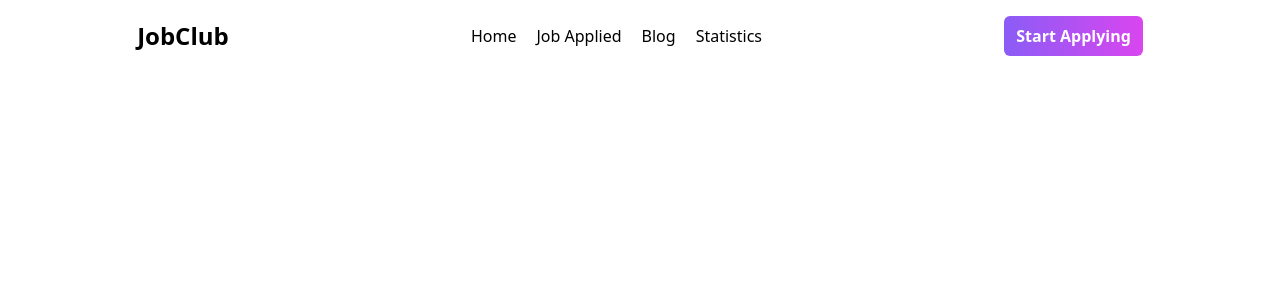
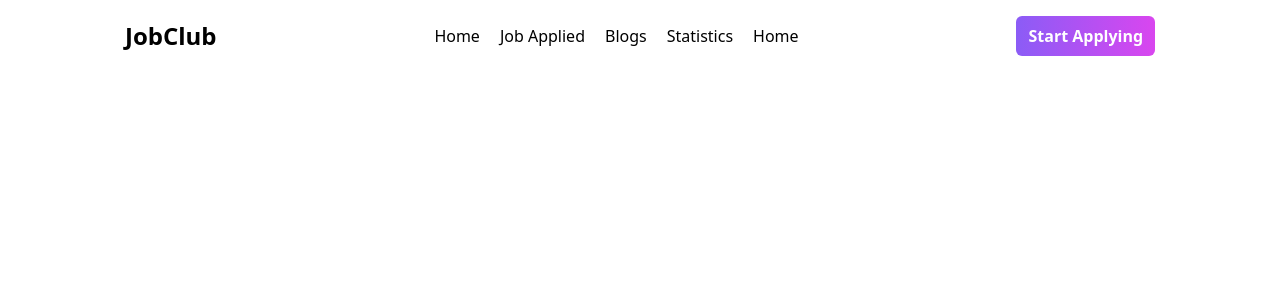
Before and after one commit to Tokiosman80F/jobclub, a React (Vite) app: page / in a window 1280 px wide. Shown: the top 300 px of the page. Built offline with nearby package versions, Linux system fonts and the light colour scheme.

Commit message:
navbar is fully functional and responsive for mobile device

```diff
--- a/package.json
+++ b/package.json
@@ -17,6 +17,7 @@
     "match-sorter": "^6.3.1",
     "react": "^18.2.0",
     "react-dom": "^18.2.0",
+    "react-icons": "^4.10.1",
     "react-router-dom": "^6.14.2",
     "sort-by": "^1.2.0"
   },
--- a/src/components/Header.jsx
+++ b/src/components/Header.jsx
@@ -1,8 +1,42 @@
-import React from "react";
+import React, { useState } from "react";
 import { Link, NavLink } from "react-router-dom";
-import { faBars } from "@fortawesome/free-solid-svg-icons";
-
+import { FaBars } from "react-icons/fa6";
+import { GrClose } from "react-icons/gr";
 const Header = () => {
+  const [nav, setNav] = useState(false);
+  const navItems = [
+    {
+      name: "Home",
+      to: "/",
+      title: "Home",
+      showActive: ({ isActive }) => (isActive ? "active" : "default"),
+    },
+    {
+      name: "Job Applied",
+      to: "/jobApplied",
+      title: "Job Applied",
+      showActive: ({ isActive }) => (isActive ? "active" : "default"),
+    },
+    {
+      name: "Blogs",
+      to: "/blog",
+      title: "Blogs",
+      showActive: ({ isActive }) => (isActive ? "active" : "default"),
+    },
+    {
+      name: "Statistics",
+      to: "/statistics",
+      title: "Statistic",
+      showActive: ({ isActive }) => (isActive ? "active" : "default"),
+    },
+    {
+      name: "Home",
+      to: "/",
+      title: "Home",
+      showActive: ({ isActive }) => (isActive ? "active" : "default"),
+    },
+  ];
+  console.log(navItems);
   return (
     <>
       <div className="p-4 mx-auto">
@@ -11,43 +45,41 @@ const Header = () => {
             JobClub
           </Link>
           <ul className="md:flex gap-5 hidden">
-            <li>
+            {navItems.map((item, id) => (
+              <li key={id}>
                 <NavLink
-                to="/"
-                title="Home"
-                className={({ isActive }) => (isActive ? "active" : "default")}
+                  to={item.to}
+                  title={item.name}
+                  className={item.showActive}
                 >
-                Home
+                  {item.name}
                 </NavLink>
               </li>
-            <li>
+            ))}
+          </ul>
+
+          <div
+            onClick={() => setNav(!nav)}
+            className="cursor-pointer md:hidden"
+          >
+            {nav ? <GrClose /> : <FaBars />}
+          </div>
+          {nav && (
+            <ul className="flex flex-col gap-3 justify-center items-center absolute top-16 left-50 w-full h-1/3 bg-gradient-to-r from-violet-500 to-fuchsia-500 text-white ">
+              {navItems.map((item, id) => (
+                <li key={id}>
                   <NavLink
-                to="/jobapplied"
-                title="Job Applied"
-                className={({ isActive }) => (isActive ? "active" : "default")}
+                    to={item.to}
+                    title={item.name}
+                    className={item.showActive}
                   >
-                Job Applied
+                    {item.name}
                   </NavLink>
                 </li>
-            <li>
-              <NavLink
-                to="/blog"
-                title="Blog"
-                className={({ isActive }) => (isActive ? "active" : "default")}
-              >
-                Blog
-              </NavLink>
-            </li>
-            <li>
-              <NavLink
-                to="statistics"
-                title="Statistics"
-                className={({ isActive }) => (isActive ? "active" : "default")}
-              >
-                Statistics
-              </NavLink>
-            </li>
+              ))}
             </ul>
+          )}
+
           <button className="bg-gradient-to-r from-violet-500 to-fuchsia-500 text-white py-2 px-3 font-bold rounded-md">
             <NavLink>Start Applying</NavLink>
           </button>
```
Also changed, not shown: 1 other file (tests, documents, lock files or other folders). Lines whose indentation alone changed are shown as unchanged.
